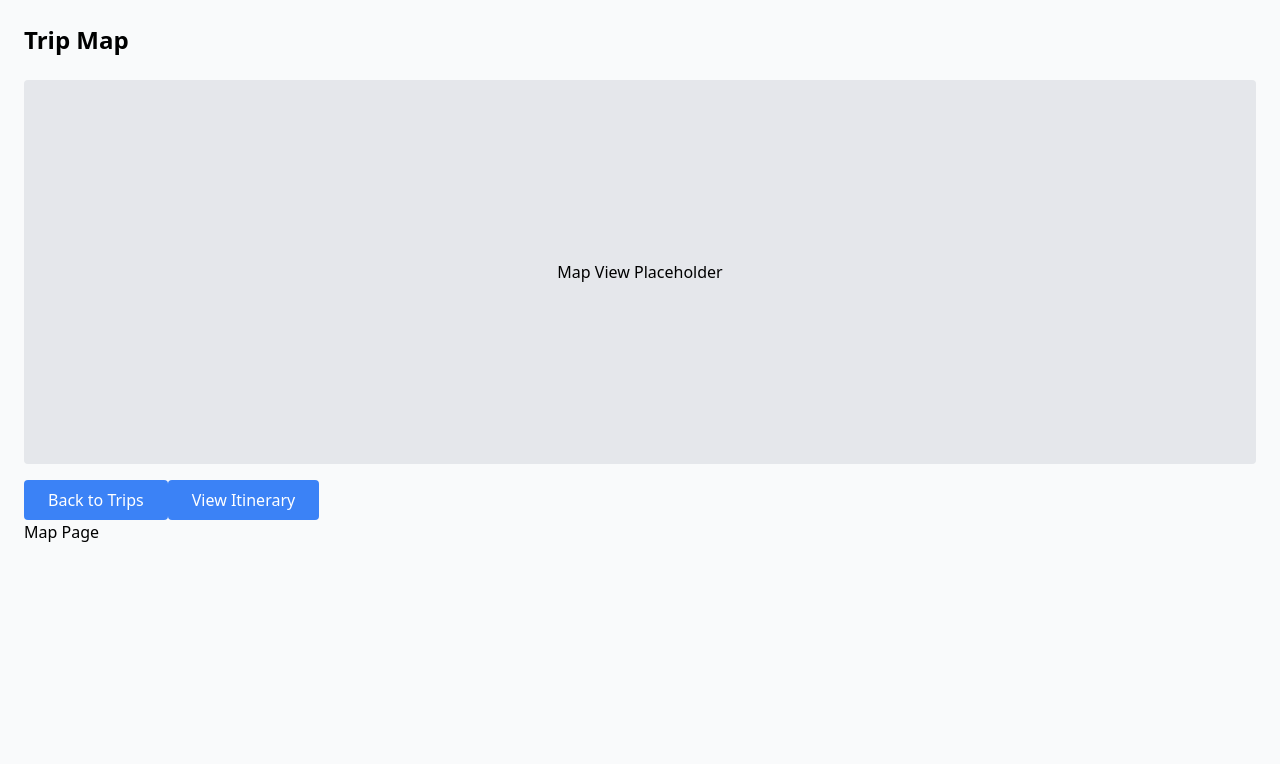
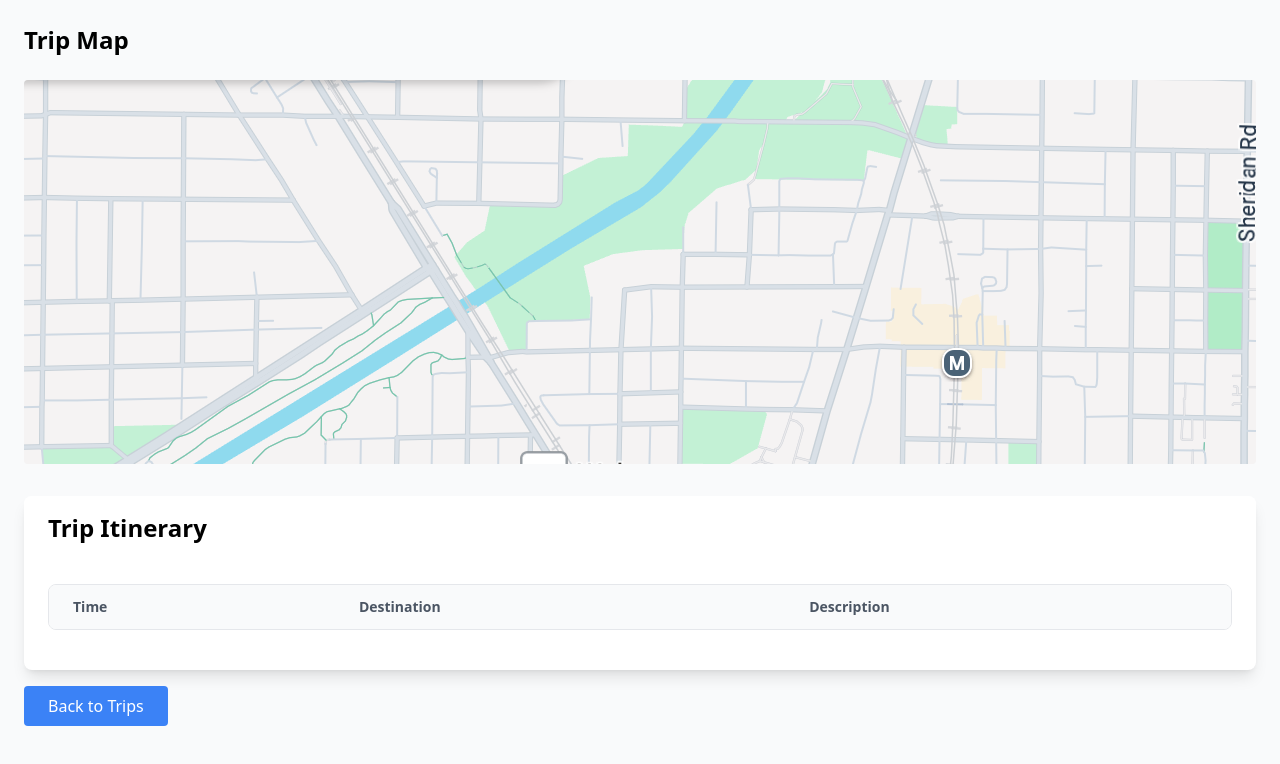
Before and after one commit to jannalee0819/What2Do, a React (Vite) app in the folder What2Do/: page /map in a window 1280 px wide. Shown: the top 764 px of the page. Built offline with nearby package versions, Linux system fonts and the light colour scheme.

Commit message:
itinerary + map static

```diff
--- a/What2Do/src/components/MapView.jsx
+++ b/What2Do/src/components/MapView.jsx
@@ -1,5 +1,6 @@
 import React from "react";
 import { Link, useParams, useLocation, useNavigate } from "react-router-dom";
+import { TripItinerary } from "./TripItinerary";
 
 export const MapView = () => {
   const location = useLocation();
@@ -15,34 +16,20 @@ export const MapView = () => {
     // TODO
     <div className="p-6">
       <h1 className="text-2xl font-bold mb-6">Trip Map</h1>
-      <div className="bg-gray-200 h-96 rounded flex items-center justify-center">
-        <p>Map View Placeholder</p>
+      <div className="bg-gray-200 h-96 rounded flex items-center gap-8 bg-[url('/map.png')] justify-center gap-8">
       </div>
+      {/* <button
+        onClick={handleViewItinerary}
+        className="inline-block bg-blue-500 text-white px-6 py-2 rounded hover:bg-blue-600">
+        View Itinerary
+      </button> */}
+      <TripItinerary trip={selectedActivities}/>
       <Link
         to="/"
         className="mt-4 inline-block bg-blue-500 text-white px-6 py-2 rounded hover:bg-blue-600"
       >
         Back to Trips
       </Link>
-      <button
-        onClick={handleViewItinerary}
-        className="inline-block bg-blue-500 text-white px-6 py-2 rounded hover:bg-blue-600">
-        View Itinerary
-      </button>
-      <div>
-          <h2>Map Page</h2>
-
-          {selectedActivities.map((item, index) => (
-              <div key={index}>
-                  <h3>{item.activity}</h3>
-                  <ul>
-                      {item.selectedOptions.map((option, optIndex) => (
-                          <li key={optIndex}>{option}</li>
-                      ))}
-                  </ul>
-              </div>
-          ))}
-      </div>
     </div>
 
 
--- a/What2Do/src/components/TripItinerary.jsx
+++ b/What2Do/src/components/TripItinerary.jsx
@@ -2,13 +2,12 @@ import React from 'react';
 import { Link, useLocation } from 'react-router-dom';
 import { Clock, MapPin, Footprints } from 'lucide-react';
 
-export const TripItinerary = () => {
-    const location = useLocation();
-    const selectedActivities = location.state?.selectedActivities || [];
+export const TripItinerary = ({trip}) => {
+    // const location = useLocation();
+    // const selectedActivities = location.state?.selectedActivities || [];
 
   return (
-    <div className="flex flex-col items-center justify-center gap-4">
-      <div id="itinerary-card" className="w-full max-w-3xl mx-auto bg-white rounded-lg shadow-lg">
+      <div id="itinerary-card" className="w-full mx-auto bg-white rounded-lg shadow-lg mt-8">
         <div className="bg-white px-6 py-4 rounded-t-lg">
           <h1 className="text-2xl font-bold">Trip Itinerary</h1>
         </div>
@@ -24,7 +23,7 @@ export const TripItinerary = () => {
                 </tr>
               </thead>
               <tbody className="divide-y divide-gray-200 bg-white">
-              {selectedActivities.map((item, key) => (
+              {trip.map((item, key) => (
                     <React.Fragment key={key}>
                     <tr className="hover:bg-gray-50">
                         <td className="px-6 py-4 text-sm text-gray-900">
@@ -60,13 +59,12 @@ export const TripItinerary = () => {
           </div>
         </div>
         <div className="flex justify-end mt-4">
-          <Link
+          {/* <Link
             to="/map"
             className="inline-block bg-blue-500 text-white px-6 py-2 rounded hover:bg-blue-600">
             Back to Map
-          </Link>
+          </Link> */}
         </div>
       </div>
-    </div>
   );
 };
--- a/What2Do/src/pages/options/options.jsx
+++ b/What2Do/src/pages/options/options.jsx
@@ -7,26 +7,26 @@ const mockData = [
     {
         activity: "eat breakfast",
         options: [
-            { id: 1, text: "option 1", selected: false },
-            { id: 2, text: "option 2", selected: false },
-            { id: 3, text: "option 3", selected: false }
+            { id: 1, text: "Cupitol Coffee", selected: false },
+            { id: 2, text: "Fridas", selected: false },
+            { id: 3, text: "Ovo Frito", selected: false }
         ]
     },
     {
         activity: "touch grass",
         options: [
-            { id: 1, text: "option 1", selected: false },
-            { id: 2, text: "option 2", selected: false },
-            { id: 3, text: "option 3", selected: false }
+            { id: 1, text: "Northwestern Lakefill", selected: false },
+            { id: 2, text: "Grosse Point Lighthouse", selected: false },
+            { id: 3, text: "Clark Street Beach", selected: false }
         ]
     },
     {
-        activity: "touch grass",
+        activity: "arts and culture",
         options: [
-            { id: 1, text: "option 1", selected: false },
-            { id: 2, text: "option 2", selected: false },
-            { id: 3, text: "option 3", selected: false },
-            { id: 4, text: "option 4", selected: false }
+            { id: 1, text: "Block Museum of Art", selected: false },
+            { id: 2, text: "Cerqua Rivera Dance Theatre", selected: false },
+            { id: 3, text: "Music Institute of Chicago", selected: false },
+            { id: 4, text: "Fleetwood-Jourdain Theatre", selected: false }
         ]
     }
 ];
```
Also changed, not shown: What2Do/public/map.png (added).
